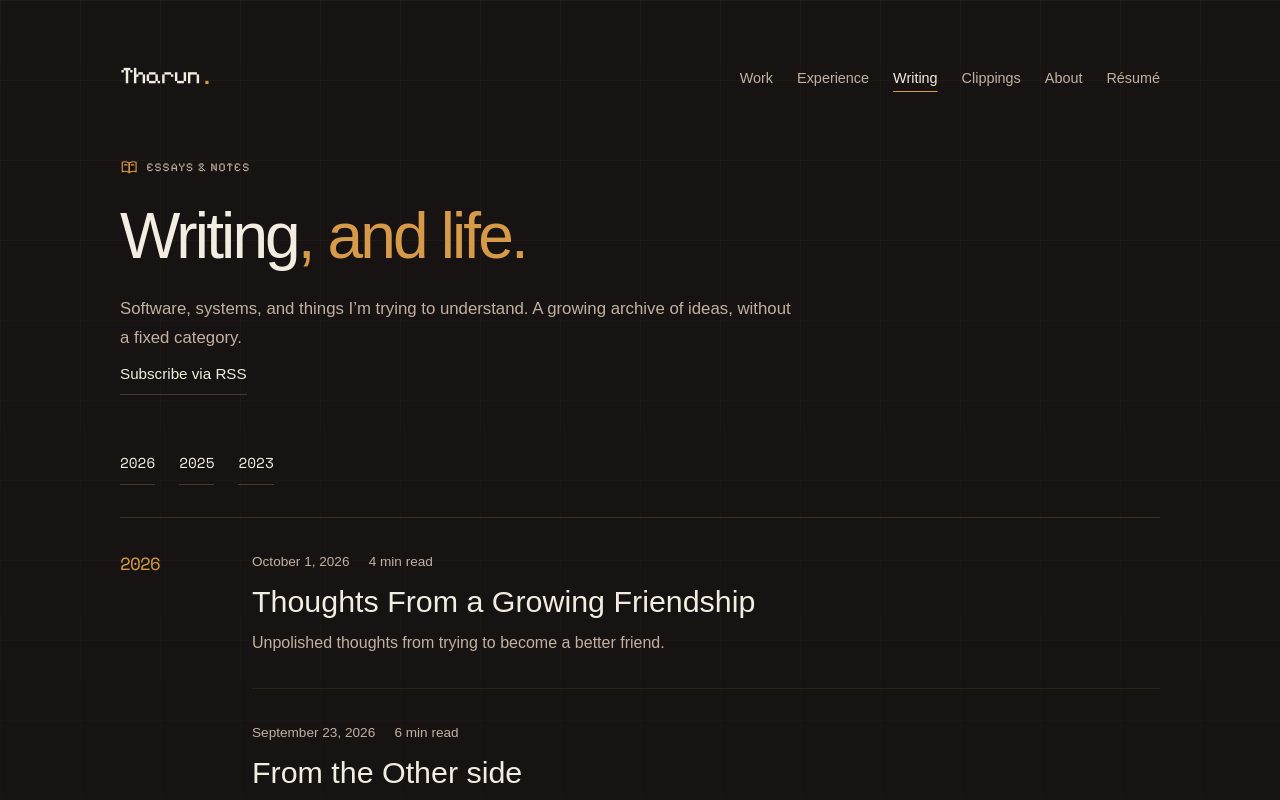
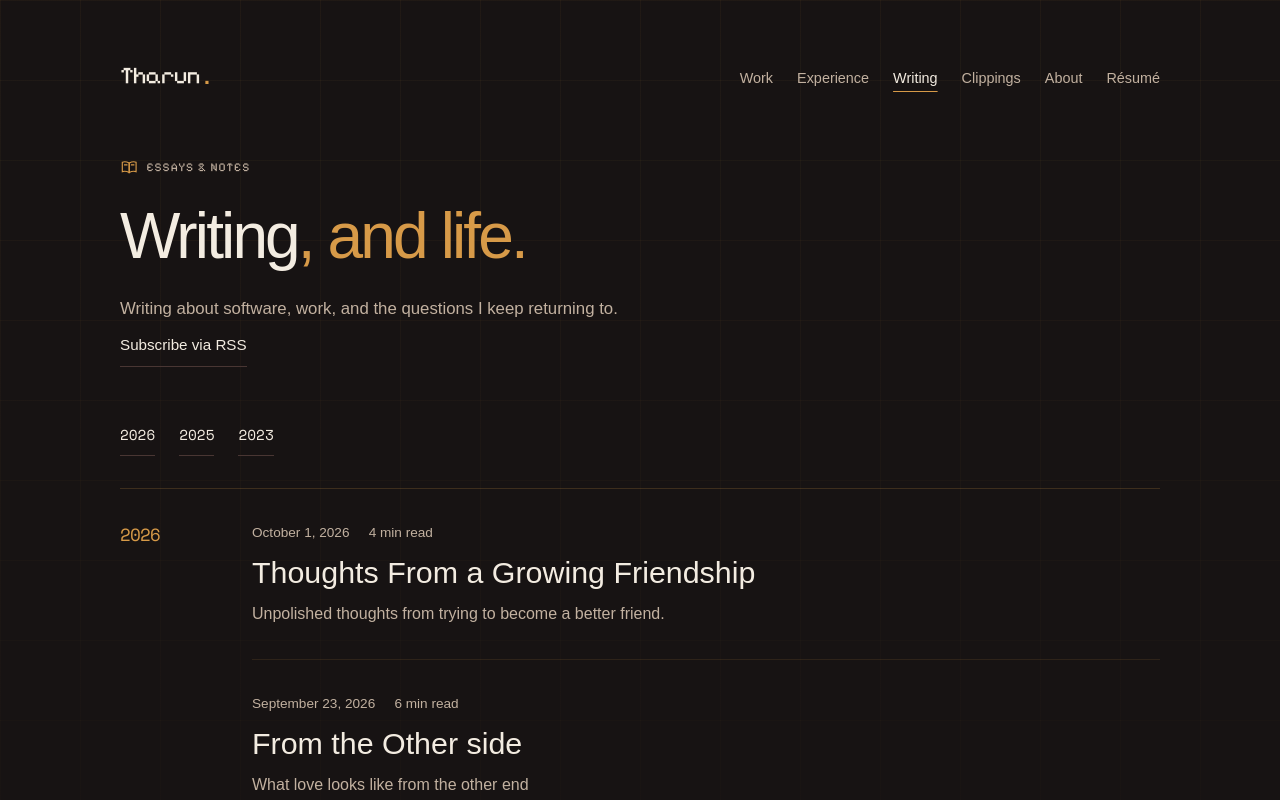
Before and after one commit to TharunKumarrA/Portfolio-v3, a Next.js app: page /writing in a window 1280 px wide. Shown: the top 800 px of the page. Built offline with nearby package versions, Linux system fonts and the light colour scheme; no server answers; a web font is replaced by a local one.

Commit message:
copy: refine writing archive intro

```diff
--- a/src/app/writing/page.js
+++ b/src/app/writing/page.js
@@ -7,7 +7,7 @@ import { MinecraftAccent } from '@/components/ui/MinecraftAccent';
 export const metadata = pageMetadata('Writing', 'Essays and notes on software, systems, and things I’m trying to understand.', '/writing');
 export default async function WritingPage() {
   const posts = await getPublishedPosts();
-  return <Container><header className="page-intro"><p className="eyebrow eyebrow-with-accent"><MinecraftAccent icon="book" decorative />Essays & notes</p><h1>Writing<span className="accent">, and life.</span></h1><p className="lead">Software, systems, and things I’m trying to understand. A growing archive of ideas, without a fixed category.</p>
+  return <Container><header className="page-intro"><p className="eyebrow eyebrow-with-accent"><MinecraftAccent icon="book" decorative />Essays & notes</p><h1>Writing<span className="accent">, and life.</span></h1><p className="lead">Writing about software, work, and the questions I keep returning to.</p>
     {getSiteOrigin() && <Link className="text-link" href="/rss.xml">Subscribe via RSS</Link>}
   </header><PostList posts={posts} /></Container>;
 }
```
